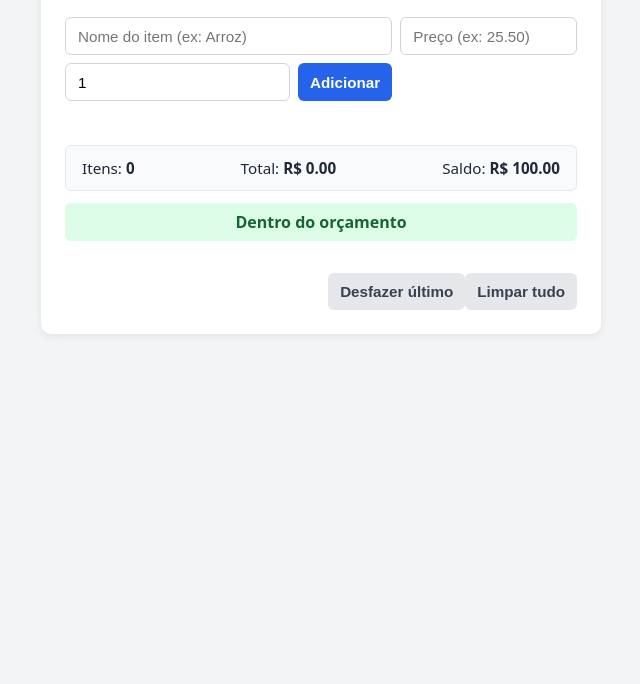
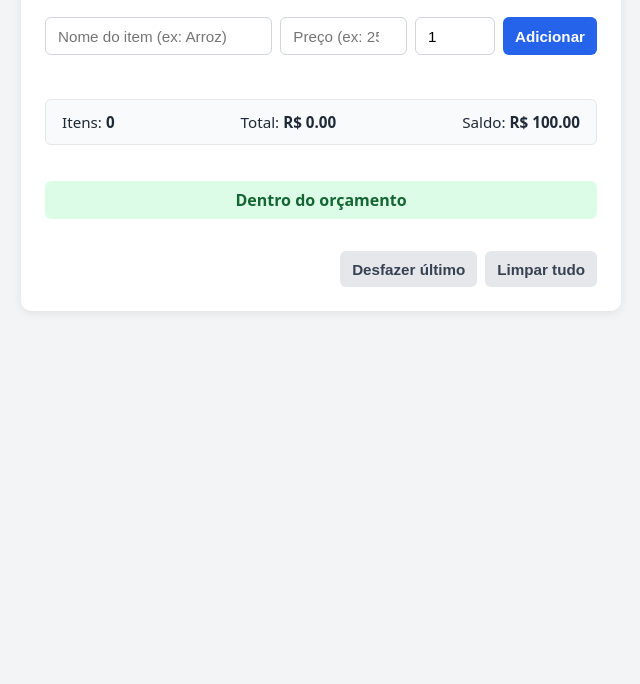
Before and after one commit to Desenvolvimento-Web-IFF/lab-fundamentos-js, a plain HTML site: page index.html in a window 1280 px wide. Shown: the part 116-800 px from the top of the page, without its empty margins (319-959 px from the left). Drawn offline with Linux system fonts and the light colour scheme.

Commit message:
Refactor CSS for improved readability and layout

```diff
--- a/style.css
+++ b/style.css
@@ -1,4 +1,8 @@
-* { box-sizing: border-box; margin: 0; padding: 0; }
+* {
+  box-sizing: border-box;
+  margin: 0;
+  padding: 0;
+}
 
 body {
   font-family: system-ui, -apple-system, sans-serif;
@@ -8,7 +12,7 @@ body {
 }
 
 .container {
-  max-width: 560px;
+  max-width: 600px;
   margin: 0 auto;
   background: #ffffff;
   padding: 1.5rem;
@@ -16,8 +20,16 @@ body {
   box-shadow: 0 2px 10px rgba(0, 0, 0, 0.08);
 }
 
-h1 { font-size: 1.5rem; margin-bottom: 0.25rem; }
-.subtitulo { color: #6b7280; margin-bottom: 1.25rem; font-size: 0.95rem; }
+h1 {
+  font-size: 1.5rem;
+  margin-bottom: 0.25rem;
+}
+
+.subtitulo {
+  color: #6b7280;
+  margin-bottom: 1.25rem;
+  font-size: 0.95rem;
+}
 
 .formulario {
   display: flex;
@@ -26,15 +38,27 @@ h1 { font-size: 1.5rem; margin-bottom: 0.25rem; }
   margin-bottom: 0.75rem;
 }
 
-input, button {
+input,
+button {
   padding: 0.6rem 0.75rem;
   border: 1px solid #d1d5db;
   border-radius: 6px;
   font-size: 0.95rem;
 }
 
-#nome { flex: 2; min-width: 180px; }
-#preco { flex: 1; min-width: 110px; }
+#nome {
+  flex: 2;
+  min-width: 170px;
+}
+
+#preco {
+  flex: 1;
+  min-width: 110px;
+}
+
+#quantidade {
+  width: 80px;
+}
 
 button {
   cursor: pointer;
@@ -44,7 +68,9 @@ button {
   font-weight: 600;
 }
 
-button:hover { opacity: 0.92; }
+button:hover {
+  opacity: 0.92;
+}
 
 .btn-secundario {
   background: #e5e7eb;
@@ -65,8 +91,17 @@ button:hover { opacity: 0.92; }
   border: 1px solid #e5e7eb;
   padding: 0.75rem 1rem;
   border-radius: 6px;
-  margin-bottom: 0.75rem;
+  margin-bottom: 0.5rem;
   font-size: 0.95rem;
+}
+
+.desconto {
+  min-height: 1.25rem;
+  text-align: center;
+  color: #047857;
+  font-size: 0.9rem;
+  font-weight: 600;
+  margin-bottom: 0.5rem;
 }
 
 .status {
@@ -102,4 +137,5 @@ button:hover { opacity: 0.92; }
 .acoes {
   display: flex;
   justify-content: flex-end;
+  gap: 0.5rem;
 }
```
